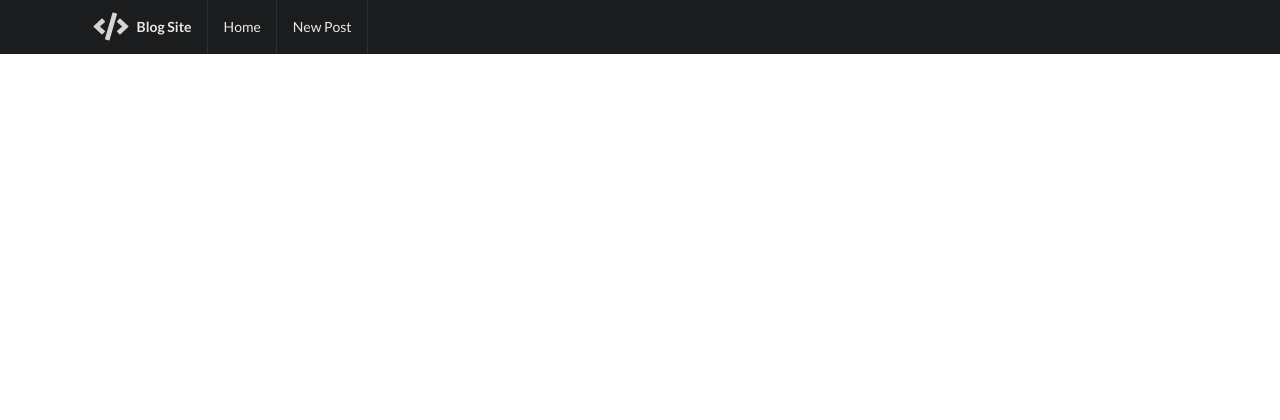
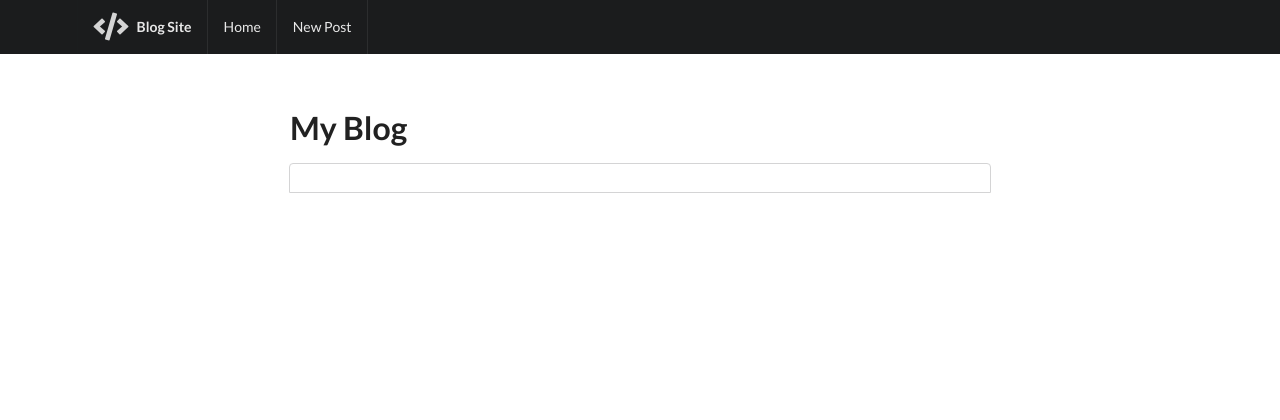
Before and after one commit to djseoh/my-blog-app, a Node server app: page /blogs in a window 1280 px wide. Shown: the top 420 px of the page. Before the commit the page ends 54 px from the top, so only its background shows below. Run offline with Node 20, Linux system fonts and the light colour scheme; data that the repository does not hold is empty; some libraries are stand-ins or nearby versions.

Commit message:
finished the initial blog app. will add more

```diff
--- a/package.json
+++ b/package.json
@@ -21,6 +21,7 @@
     "body-parser": "^1.19.0",
     "ejs": "^3.0.1",
     "express": "^4.17.1",
+    "express-sanitizer": "^1.0.5",
     "method-override": "^3.0.0",
     "mongoose": "^5.9.4"
   }
--- a/server.js
+++ b/server.js
@@ -2,6 +2,7 @@ const express = require('express');
 const bodyParser = require('body-parser');
 const mongoose = require('mongoose');
 const methodOverride = require('method-override')
+const expressSanitizer = require('express-sanitizer')
 const app = express();
 const PORT = process.env.PORT || 3001
 
@@ -13,6 +14,7 @@ app.set('view engine', 'ejs')
 app.use(express.static('public'));
 app.use(bodyParser.urlencoded({ extended: true}));
 app.use(methodOverride('_method'));
+app.use(expressSanitizer());
 
 // MONGOOSE/MODEL CONFIG
 const blogSchema = new mongoose.Schema({
@@ -54,6 +56,7 @@ app.get('/blogs/new' , (req, res) => {
 
 // CREATE ROUTE
 app.post('/blogs', (req, res) => {
+    req.body.blog.body = req.sanitize(req.body.blog.body)
     Blog.create(req.body.blog, (err, newBlog) => {
         if(err) {
             res.render('new')
@@ -87,6 +90,7 @@ app.get('/blogs/:id/edit', (req, res) => {
 
 // UPDATE ROUTE
 app.put('/blogs/:id', (req, res) => {
+    req.body.blog.body = req.sanitize(req.body.blog.body)
     Blog.findByIdAndUpdate(req.params.id, req.body.blog, (err, updatedBlog) => {
         if(err) {
             res.redirect('/blogs')
--- a/views/index.ejs
+++ b/views/index.ejs
@@ -1,15 +1,36 @@
 <%- include('partials/header') %>
 
-<% blogs.forEach((blog) => { %>
 
-    <div>
-        <h2><%= blog.title %></h2>
-        <img src='<%= blog.image %>' >
-        <span><%= blog.created %></span>
-        <p><%= blog.body.substring(0, 100) %>...</p>
-        <a href='/blogs/<%= blog._id %>'> Read More </a>
+<div class='ui main text container'>
+    <div class='ui huge header'>My Blog</div>
+    <div class='ui top attached segment'>
+        <div class='ui divided item'>
+            <% blogs.forEach((blog) => { %>
+
+                <div class='item'>
+                    <div class='image'>
+                        <img src='<%= blog.image %>' >
+                    </div>
+                    <div class='content'>
+                        <a class='header' href='/blogs/<%=blog._id %>'><%= blog.title %></a>
+                        <div class='meta'>
+                            <span><%= blog.created.toDateString %></span>
+                        </div>
+                        <div class='description'>
+                            <p><%- blog.body.substring(0, 100) %>...</p>
+                        </div>
+                        <div class='extra'>
+                            <a class='ui floated basic violet button' href='/blogs/<%=blog._id %>'><%= blog.title %>
+                                Read More
+                                <i class='right chevron icon'></i>
+                            </a>
+                        </div>
+                    </div>
+                </div>
+
+            <% }) %>
+        </div>
     </div>
 
-<% }) %>
-
+</div>
 <%- include("partials/footer") %>
```
Also changed, not shown: 1 other file.
